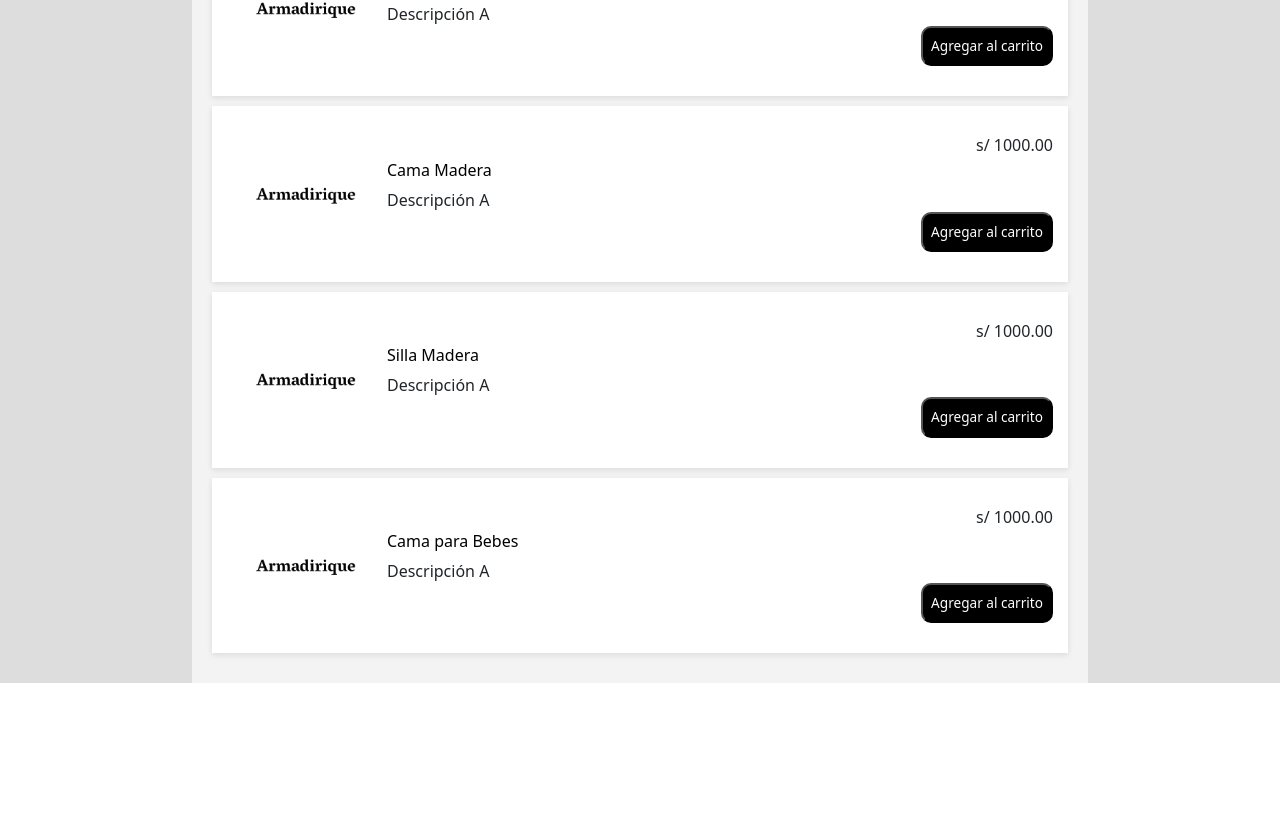
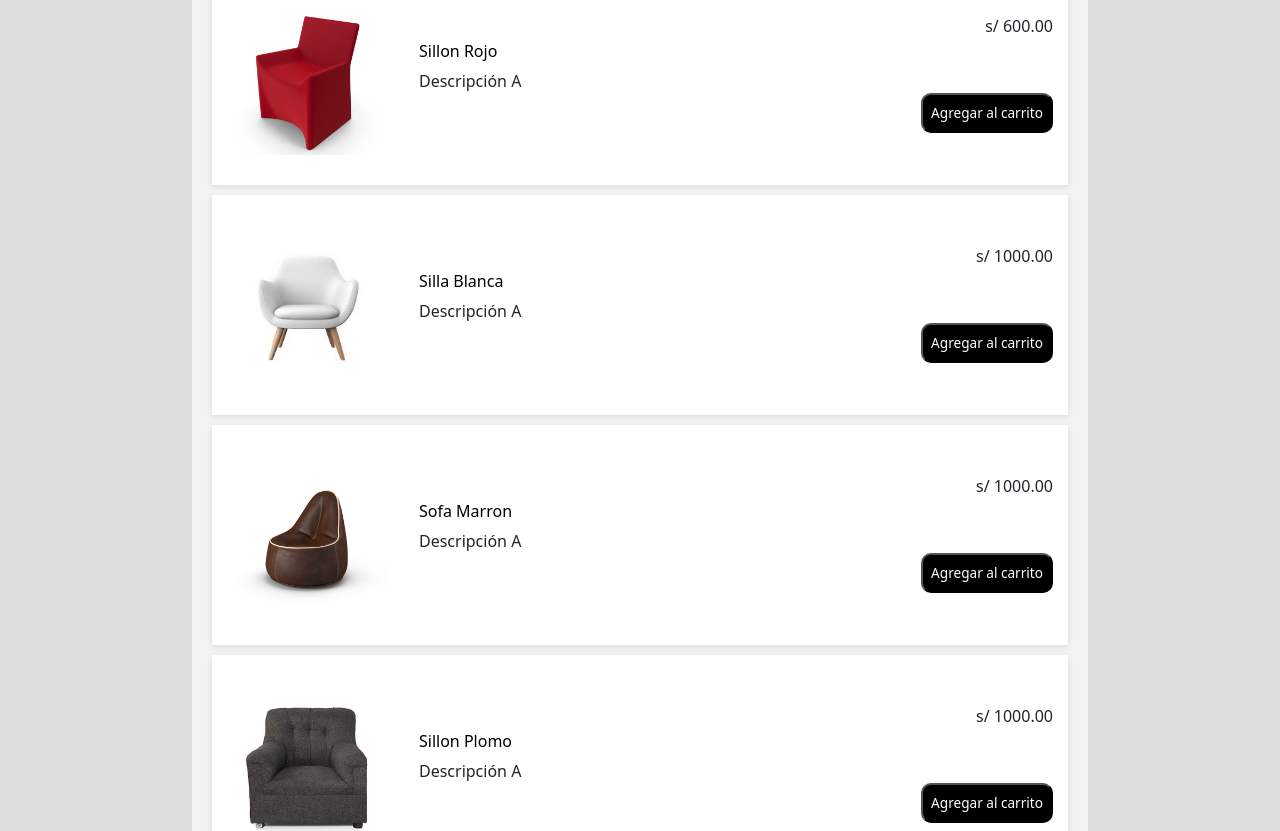
Before and after one commit to yourch22/frontend_armadirique, a React (Create React App) app: page /catalogo in a window 1280 px wide. Shown: the part 411-1242 px from the top of the page. Before the commit the page ends 1094 px from the top, so only its background shows below. Built offline with nearby package versions, Linux system fonts and the light colour scheme.

Commit message:
Ajustes finales

```diff
--- a/src/componentes/Catalogo/Catalogo.jsx
+++ b/src/componentes/Catalogo/Catalogo.jsx
@@ -27,12 +27,16 @@ import fondoLogo from './logo.png';
 import { left } from '@popperjs/core';
 
 const productos = [
-    { id: 1, nombre: 'Mueble Madera', descripcion: 'Descripción A',precio:'s/ 800.00'},
-    { id: 2, nombre: 'Sillon Rojo ', descripcion: 'Descripción A',precio:'s/ 600.00'},
-    { id: 3, nombre: 'Cama Madera', descripcion: 'Descripción A',precio:'s/ 1000.00'},
-    { id: 4, nombre: 'Silla Madera', descripcion: 'Descripción A',precio:'s/ 1000.00'},
-    { id: 5, nombre: 'Cama para Bebes', descripcion: 'Descripción A',precio:'s/ 1000.00'},
-    // Agrega más productos si deseas
+    { id: 1, nombre: 'Silla Madera Azul', descripcion: 'Descripción A', precio: 's/ 800.00',url:'mueble1' },
+    { id: 2, nombre: 'Sillon Rojo', descripcion: 'Descripción A', precio: 's/ 600.00',url:'mueble2' },
+    { id: 3, nombre: 'Silla Blanca', descripcion: 'Descripción A', precio: 's/ 1000.00',url:'mueble3' },
+    { id: 4, nombre: 'Sofa Marron', descripcion: 'Descripción A', precio: 's/ 1000.00',url:'mueble4' },
+    { id: 5, nombre: 'Sillon Plomo', descripcion: 'Descripción A', precio: 's/ 1000.00',url:'mueble5' },
+    { id: 6, nombre: 'Silla Amoblada', descripcion: 'Descripción A', precio: 's/ 1000.00',url:'mueble6' },
+    { id: 7, nombre: 'Sofa Gris', descripcion: 'Descripción A', precio: 's/ 1000.00',url:'mueble7' },
+    { id: 8, nombre: 'Silla Verde Giratoria', descripcion: 'Descripción A', precio: 's/ 1000.00',url:'mueble8' },
+    { id: 9, nombre: 'Sofa Azul', descripcion: 'Descripción A', precio: 's/ 1000.00',url:'mueble9' },
+    { id: 10, nombre: 'Banco Madera', descripcion: 'Descripción A', precio: 's/ 1000.00',url:'mueble10' },
 ];
 
 
@@ -124,7 +128,7 @@ function Catalogo() {
                         display: 'flex',
                         //alignItems: 'center',
                         justifyContent: 'center',
-                        padding: '20px',
+                        paddingTop: '15vh',
                         boxSizing: 'border-box',
                         //alignItems:'center'
 
@@ -158,7 +162,7 @@ function Catalogo() {
                     {/*Titulo*/}
                     <div style={{margin:'5px 0'}}>
                         <h6>Catalogo</h6>
-                        Resultados: #
+                        Resultados: {productos.length}
                     </div>
                     {/*Prodcutos*/}
                     {productos.map((prod) => (
@@ -180,7 +184,8 @@ function Catalogo() {
                                 {/*Imagen*/}
                                 <div>
                                     <Link to="#">
-                                        <img src={fondoLogo} style={{width:'20vh'}}></img>
+                                        <img src={`./imgMuebles/mueble${prod.id}.jpg`}  alt={`mueble${prod.id}`}
+                                        style={{width:'20vh',marginRight:'4vh'}}></img>
                                     </Link>
                                 </div>
                                 {/*Nombre y descripcion*/}
--- a/src/componentes/Inicio/Inicio.jsx
+++ b/src/componentes/Inicio/Inicio.jsx
@@ -18,8 +18,9 @@ import {
     FaUser,
     FaSearch,
     FaShoppingCart,
-    FaFacebook,
-    FaGoogle,
+    FaInstagram,
+    FaFacebookF,
+    FaYoutube,
     FaTimes
 } from 'react-icons/fa';
 import slide1 from './slide1.jpg';
@@ -215,7 +216,8 @@ function Catalogo() {
                                 <img src={`./imgMuebles/mueble${prod.id}.jpg`}  alt={`mueble${prod.id}`}
                                 style={{
                                     //border:'1px solid #c3c3c3',
-                                    width:'90%'
+                                    //width:'90%',
+                                    height:'25vh'
 
                                 }}/>
                             </div>
@@ -237,18 +239,24 @@ function Catalogo() {
 
             </div>
 
-            <div style={{backgroundColor:'black',height:'300px',color:'white',display:'flex',padding:'10vh 5vh'}}>
+            <div style={{backgroundColor:'black',height:'300px',color:'white',display:'flex',alignItems:'center'}}>
 
 
 
-                <div style={{
-                    flex:4,
-                    fontWeight: 700,
-                    fontSize: '1.5rem',
-                }}>
-                    Armadirique
+                <div style={{flex:4,textAlign:'center'}}>
+
+                    <div style={{fontWeight: 700,fontSize: '1.5rem',marginBottom:'1.5rem'}}>
+                        Armadirique
+                    </div>
+                    Siguenos:
+                    <FaInstagram style={{ fontSize: '1.5rem', color: 'white', cursor: 'pointer', margin: '0 0.5rem' }} />
+                    <FaFacebookF style={{ fontSize: '1.5rem', color: 'white', cursor: 'pointer', margin: '0 0.5rem' }} />
+                    <FaYoutube style={{ fontSize: '1.5rem', color: 'white', cursor: 'pointer', margin: '0 0.5rem' }} />
+
 
                 </div>
+
+
                 <div style={{flex:3}}>
                     <p><u>Servicio al cliente</u></p>
                     <p>Terminos y condiciones</p>
--- a/src/componentes/Login/Login.jsx
+++ b/src/componentes/Login/Login.jsx
@@ -130,7 +130,7 @@ const Login = () => {
 
           <Navbar.Collapse id="basic-navbar-nav" style={{ justifyContent: 'center' }}>
             <Nav style={{ margin: '0 auto' }}>
-              <Nav.Link href="#">Inicio</Nav.Link>
+              <Nav.Link href="/inicio">Inicio</Nav.Link>
               <Nav.Link href="/catalogo">Catálogo</Nav.Link>
               <Nav.Link href="#">Contacto</Nav.Link>
               <Nav.Link href="#">Nosotros</Nav.Link>
```
